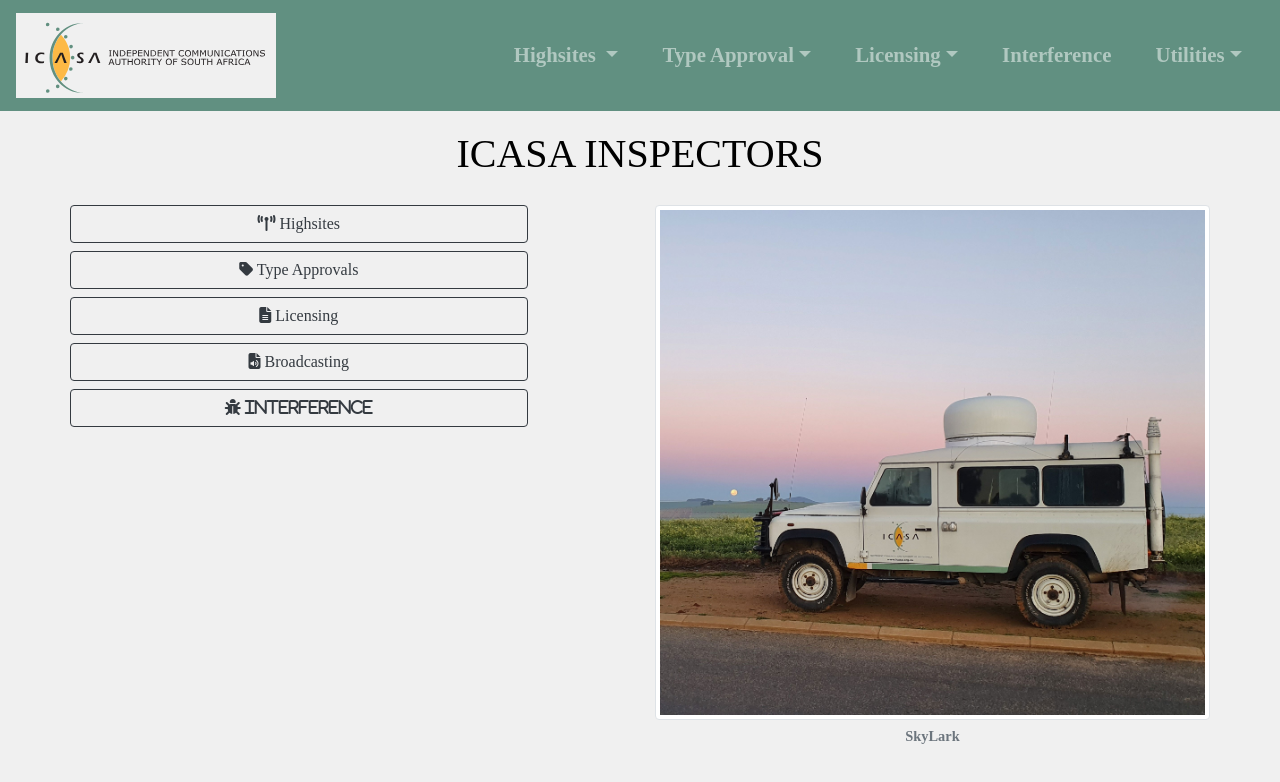
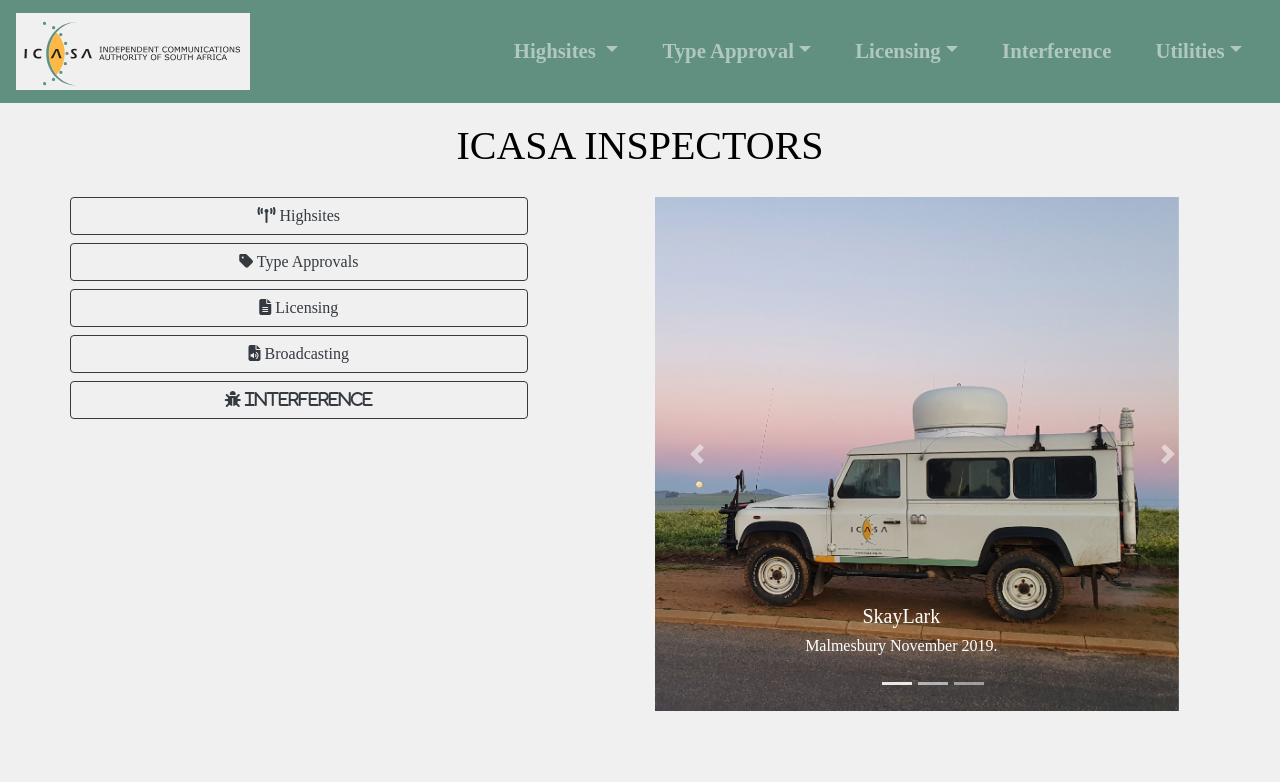
Before and after one commit to LeeMcQ/ICASA, a plain HTML site: page index.html in a window 1280 px wide. Drawn offline with nearby package versions, Linux system fonts and the light colour scheme.

Commit message:
Looking good

```diff
--- a/index.html
+++ b/index.html
@@ -54,7 +54,7 @@
   <!-- My code -->
   <nav class="navbar  navbar-expand-lg navbar-dark" style="background-color: #619081">
     <a class="navbar-brand" href="index.html">
-      <img src="images\Icasa-01.svg" width="100%" height="100%" class="d-inline-block align-top" alt="images\icasa-logo.png" loading="lazy" style="background-color: #f0f0f0"></a>
+      <img src="images\Icasa-01.svg" width="90%" height="90%" class="d-inline-block align-top " alt="images\icasa-logo.png" loading="lazy" style="background-color: #f0f0f0"></a>
     <button class="navbar-toggler" type="button" data-toggle="collapse" data-target="#navbarSupportedContent" aria-controls="navbarSupportedContent" aria-expanded="false" aria-label="Toggle navigation">
       <span class="navbar-toggler-icon"></span>
     </button>
@@ -122,14 +122,53 @@
         </div>
         <div class="col-lg-1 ">
           <br>
+
+<!-- carousel -->
         </div>
-        <div class="col-lg-6 ">
-          <figure class="figure">
-            <img src="images\Skylark.jpg" class="figure-img img-thumbnail rounded" alt="...">
-            <figcaption class="figure-caption text-center font-weight-bold ">SkyLark</figcaption>
-          </figure>
+        <div class="col-lg-6 rounded">
+        <div id="carouselExampleCaptions" class="carousel slide " data-ride="carousel">
+        <ol class="carousel-indicators">
+        <li data-target="#carouselExampleCaptions" data-slide-to="0" class="active"></li>
+        <li data-target="#carouselExampleCaptions" data-slide-to="1"></li>
+        <li data-target="#carouselExampleCaptions" data-slide-to="2"></li>
+        </ol>
+        <div class="carousel-inner">
+        <div class="carousel-item active">
+        <img src="images\Skylark.jpg" class="d-block w-100" alt="...">
+        <div class="carousel-caption d-none d-sm-block">
+          <h5>SkayLark</h5>
+          <p>Malmesbury November 2019.</p>
         </div>
+        </div>
+        <div class="carousel-item">
+          <img src="images\icasa-logo.png" class="d-block w-100" alt="...">
+          <div class="carousel-caption d-none d-md-block">
+            <h5>SkayLark</h5>
+            <p>Malmesbury November 2019.</p>
+        </div>
+        </div>
+        <div class="carousel-item">
+          <img src="images\Skylark.jpg" class="d-block w-100" alt="...">
+          <div class="carousel-caption d-none d-md-block">
+            <h5>SkayLark</h5>
+            <p>Malmesbury November 2019.</p>
+        </div>
+        </div>
+        </div>
+        <a class="carousel-control-prev" href="#carouselExampleCaptions" role="button" data-slide="prev">
+        <span class="carousel-control-prev-icon" aria-hidden="true"></span>
+        <span class="sr-only">Previous</span>
+        </a>
+        <a class="carousel-control-next" href="#carouselExampleCaptions" role="button" data-slide="next">
+        <span class="carousel-control-next-icon" aria-hidden="true"></span>
+        <span class="sr-only">Next</span>
+        </a>
+        </div>
+
       </div>
+
+
+
 
 
 
```
Also changed, not shown: TA.html (+3 -3 lines), ecs.html (+2 -0 lines).
